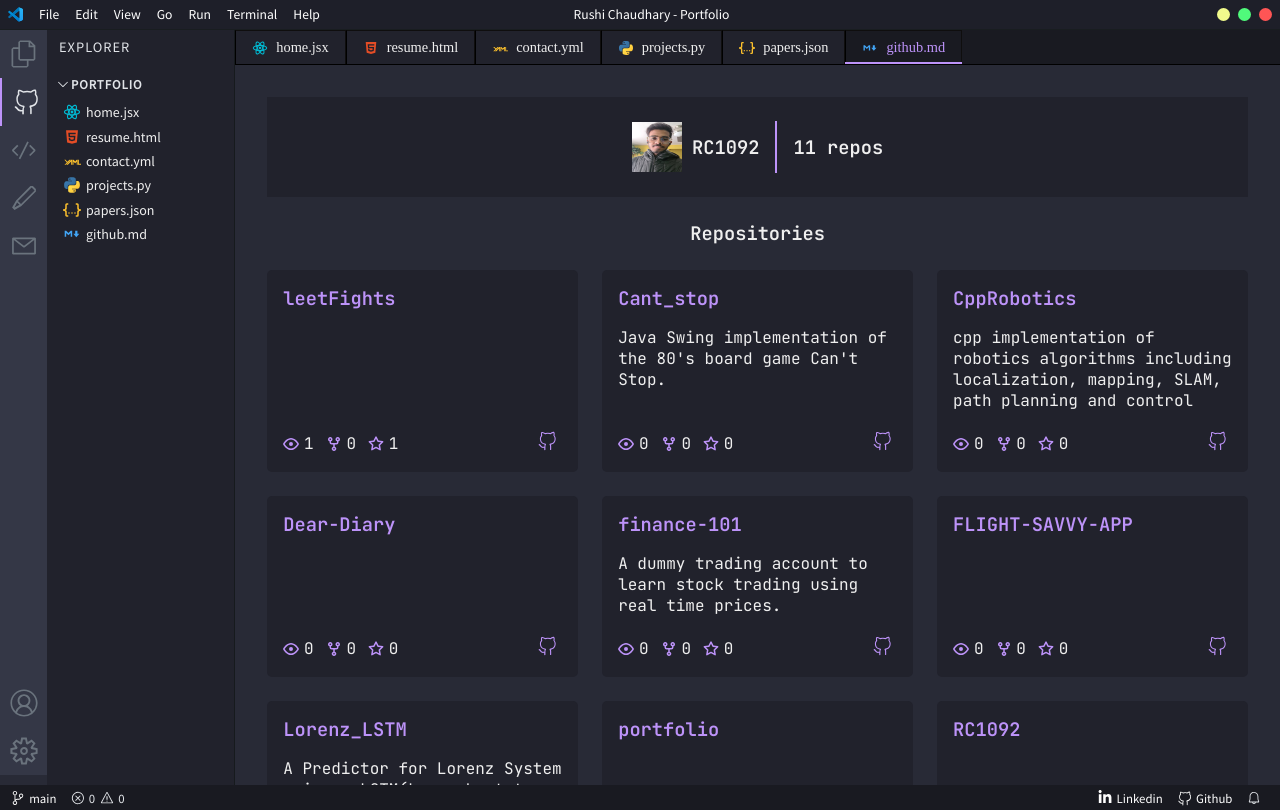
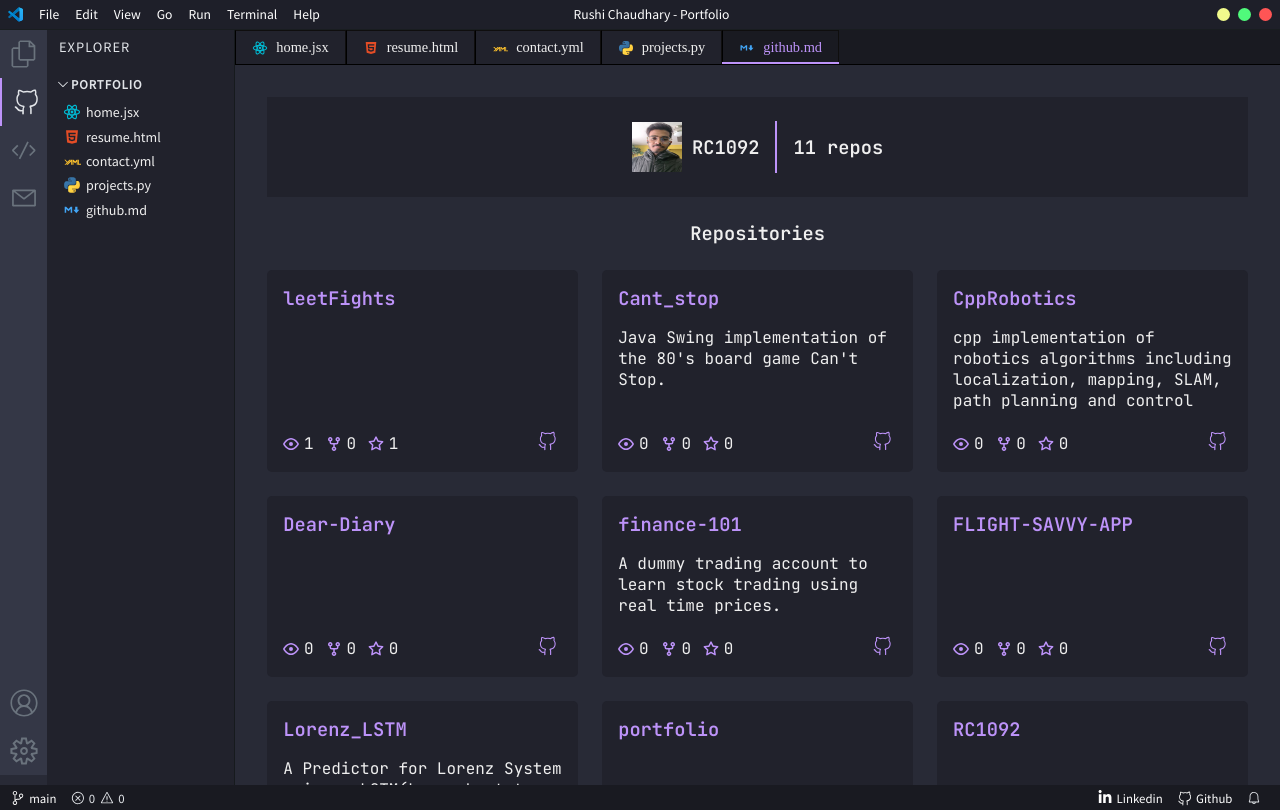
Before and after one commit to RC1092/portfolio, a Next.js app: page /github in a window 1280 px wide. Built offline with nearby package versions, Linux system fonts and the light colour scheme.

Commit message:
Changes on papers page

```diff
--- a/components/Explorer.jsx
+++ b/components/Explorer.jsx
@@ -24,11 +24,6 @@ const explorerItems = [
     name: 'projects.py',
     path: '/projects',
     icon: 'py_icon.svg',
-  },
-  {
-    name: 'papers.json',
-    path: '/papers',
-    icon: 'json_icon.svg',
   },
   {
     name: 'github.md',
--- a/components/Sidebar.jsx
+++ b/components/Sidebar.jsx
@@ -21,10 +21,6 @@ const sidebarTopItems = [
   {
     Icon: CodeIcon,
     path: '/projects',
-  },
-  {
-    Icon: PencilIcon,
-    path: '/papers',
   },
   {
     Icon: MailIcon,
--- a/components/Tabsbar.jsx
+++ b/components/Tabsbar.jsx
@@ -24,7 +24,6 @@ const Tabsbar = () => {
     { icon: "/html_icon.svg", filename: "resume.html", path: "/resume" },
     { icon: "/yml_icon.svg", filename: "contact.yml", path: "/contact" },
     { icon: "/py_icon.svg", filename: "projects.py", path: "/projects" },
-    { icon: "/json_icon.svg", filename: "papers.json", path: "/papers" },
     { icon: "/markdown_icon.svg", filename: "github.md", path: "/github" },
   ];
 
--- a/next.config.js
+++ b/next.config.js
@@ -1,5 +1,5 @@
 module.exports = {
-  reactStrictMode: false,
+  reactStrictMode: true,
   images: {
     unoptimized: true,
     domains: [
--- a/package.json
+++ b/package.json
@@ -7,7 +7,7 @@
     "deploy": "gh-pages -b gh-pages -d out",
     "dev": "next dev",
     "build": "next build",
-    "start": "next dev"
+    "start": "next start"
   },
   "dependencies": {
     "@notionhq/client": "^0.2.2",
--- a/pages/_app.js
+++ b/pages/_app.js
@@ -4,6 +4,7 @@ import Head from "../components/Head";
 import "../styles/globals.css";
 import "../styles/themes.css";
 import { Analytics } from '@vercel/analytics/react';
+import { LayoutGroup } from "framer-motion"
 
 function MyApp({ Component, pageProps }) {
 
@@ -19,7 +20,9 @@ function MyApp({ Component, pageProps }) {
   return (
     <Layout>
       <Head title={` Rushi Chaudhary | ${pageProps.title}`} />
+      <LayoutGroup>
       <Component {...pageProps} />
+      </LayoutGroup>
       <Analytics />
     </Layout>
   );
--- a/pages/resume.jsx
+++ b/pages/resume.jsx
@@ -12,10 +12,7 @@ const ResumePage = () => {
         <Image src="./resume.jpg"
            height={1100}
            width={860}
-
         />
-
-
       </div>
     </center>
   );
```
